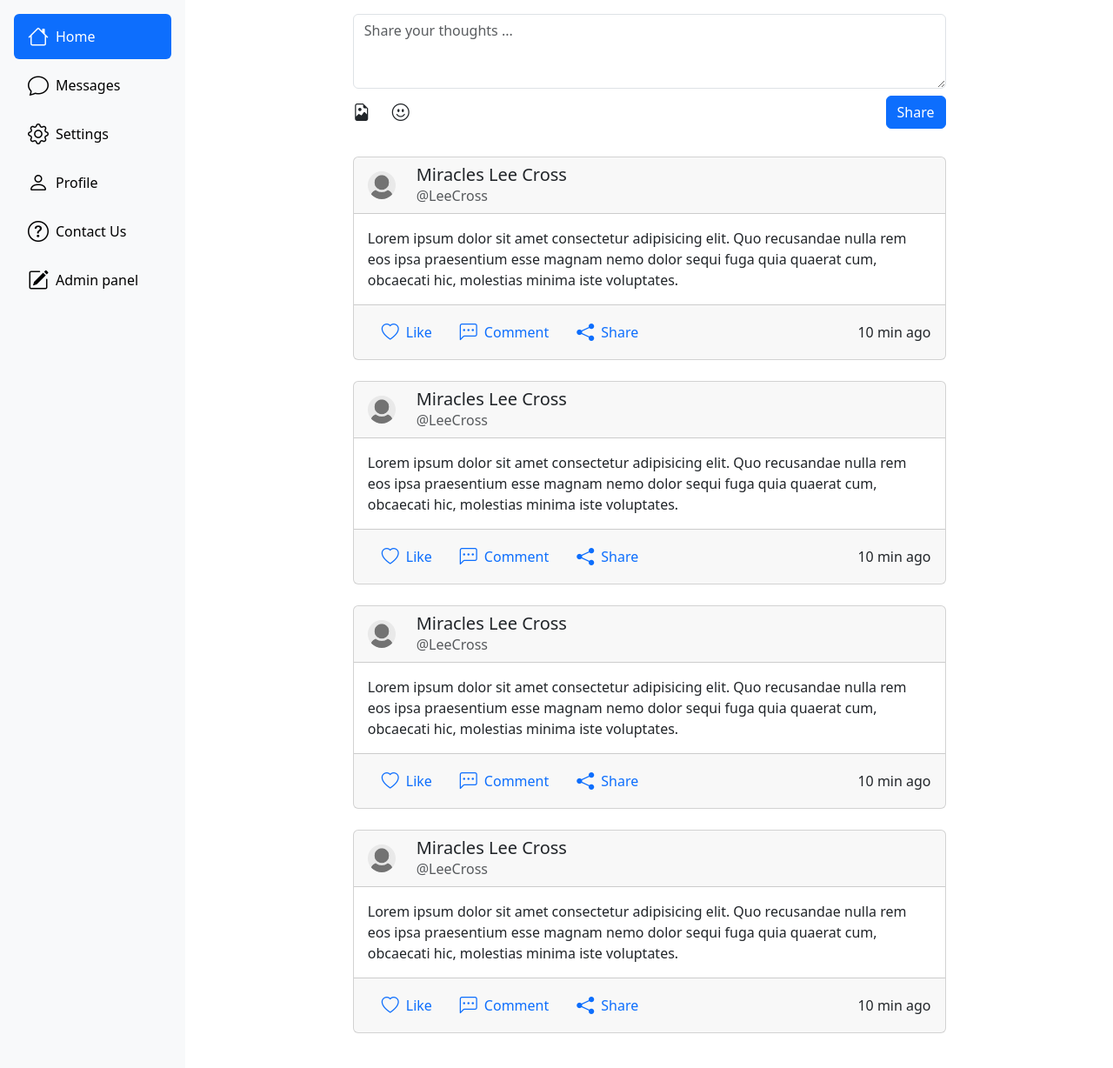
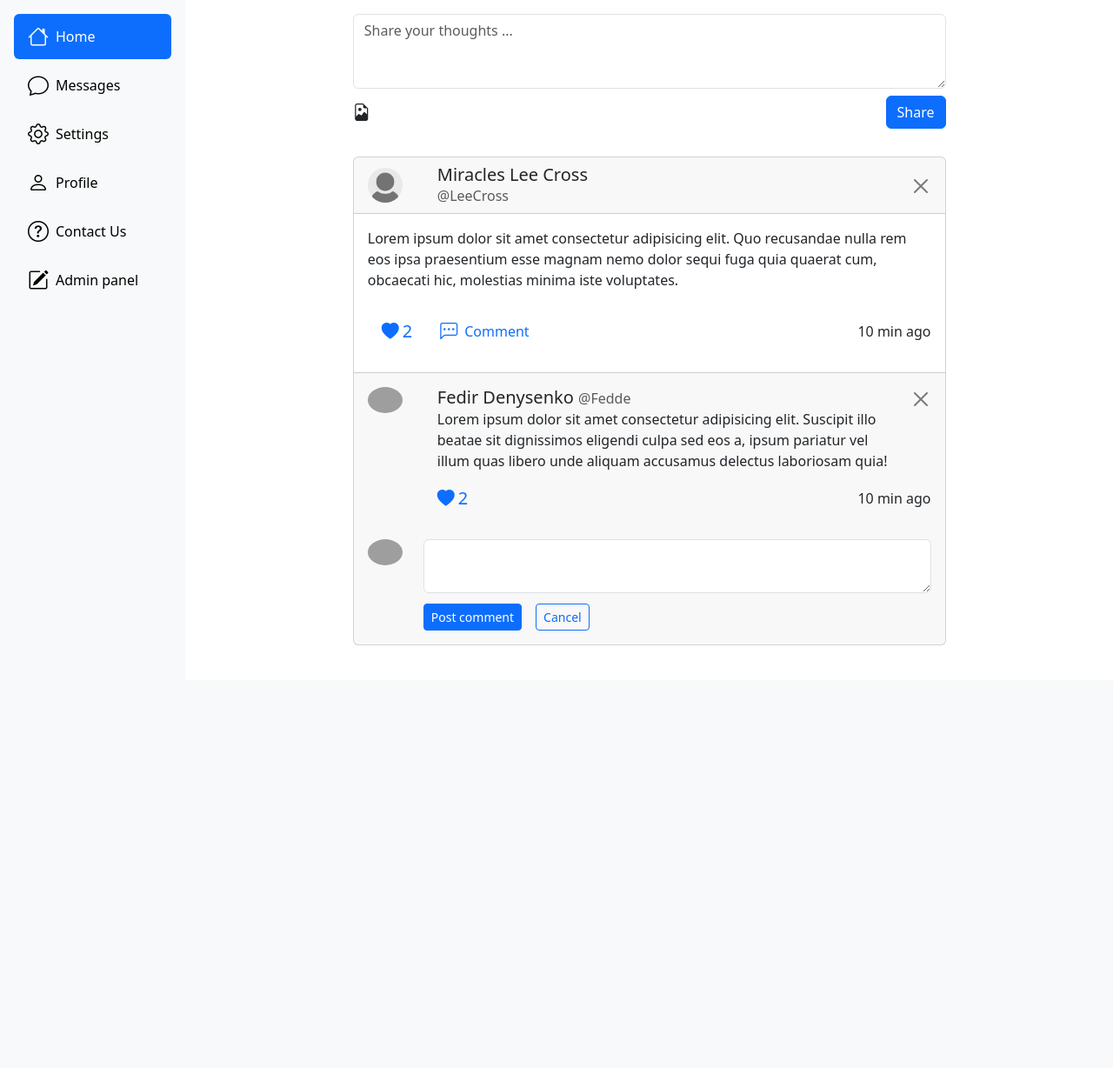
Before and after one commit to FriFeb/social-media-connect-hub, a Node server app: page /home/ in a window 1280 px wide. Shown: the part 78-1306 px from the top of the page at 87% size. After the commit the page ends 820 px from the top, so only its background shows below. Run offline with Node 20, Linux system fonts and the light colour scheme; some libraries are stand-ins or nearby versions; grey boxes are pictures that could not be loaded.

Commit message:
feat: enhance post/comments section

```diff
--- a/src/index.js
+++ b/src/index.js
@@ -26,12 +26,7 @@ app.listen(port, () => {
 
 /*
 TODO:
-
-  - add the ability to view users, posts, forms details for admin
-  - comment section on post
   - show different users
-  + page layout block
 
   - Add form validation
-
 */
--- a/src/views/home.pug
+++ b/src/views/home.pug
@@ -28,112 +28,64 @@ block content
           .col-12.mb-2
             textarea.form-control(rows="3" placeholder='Share your thoughts ...')
           .col-auto
-            label(for="inputFile" style={cursor: "pointer"})
-                i.fs-5.bi-file-earmark-image
+            label#labelInputFile(for="inputFile" style={cursor: "pointer"})
+              i.fs-5.bi-file-earmark-image
             input#inputFile.form-control(type='file' hidden)
-          .col-auto
-            button(type="button").btn.p-0
-              i.fs-5.bi-emoji-smile
           .col-auto.ms-auto
             button.btn.btn-primary Share
         .flex-fill.pt-3
           .card.mb-3.mb-lg-4
             .card-header
               .row.align-items-center
-                .col-2.col-xl-1
-                  img.img-fluid.rounded-circle.me-3(width='40px' src='/avatars/default_user_avatar.jpeg' alt='')
+                .col-auto
+                  img.rounded-circle.me-3(width='40px' src='/avatars/default_user_avatar.jpeg' alt='')
                 .col
                   .h5.m-0 Miracles Lee Cross
                   .text-muted @LeeCross
+                .col-auto
+                  button.btn.btn-close
             .card-body
-              .card-text Lorem ipsum dolor sit amet consectetur adipisicing elit. Quo recusandae nulla rem eos ipsa praesentium esse magnam nemo dolor sequi fuga quia quaerat cum, obcaecati hic, molestias minima iste voluptates.
-            .card-footer
+              .card-text.mb-3 Lorem ipsum dolor sit amet consectetur adipisicing elit. Quo recusandae nulla rem eos ipsa praesentium esse magnam nemo dolor sequi fuga quia quaerat cum, obcaecati hic, molestias minima iste voluptates.
               .row.align-items-center
                 .col
                   .nav
-                    a.nav-link.d-flex.align-items-center(href='')
-                      i.fs-5.bi-heart
-                      span.d-none.d-md-inline.ms-2 Like
-                    a.nav-link.d-flex.align-items-center(href='')
+                    a.nav-link.d-flex.align-items-center.p-2.p-sm-3(href='')
+                      i.fs-5.bi-heart-fill.me-1
+                      span.fs-5 2
+                    a.nav-link.d-flex.align-items-center.p-2.p-sm-3(href='')
                       i.fs-5.bi-chat-left-dots
-                      span.d-none.d-md-inline.ms-2 Comment
-                    a.nav-link.d-flex.align-items-center(href='')
-                      i.fs-5.bi-share-fill
-                      span.d-none.d-md-inline.ms-2 Share
+                      span.d-none.d-sm-inline.ms-2 Comment
                 .col-auto
                   span 10 min ago
-          .card.mb-3.mb-lg-4
-            .card-header
-              .row.align-items-center
-                .col-2.col-xl-1
-                  img.img-fluid.rounded-circle.me-3(width='40px' src='/avatars/default_user_avatar.jpeg' alt='')
-                .col
-                  .h5.m-0 Miracles Lee Cross
-                  .text-muted @LeeCross
-            .card-body
-              .card-text Lorem ipsum dolor sit amet consectetur adipisicing elit. Quo recusandae nulla rem eos ipsa praesentium esse magnam nemo dolor sequi fuga quia quaerat cum, obcaecati hic, molestias minima iste voluptates.
-            .card-footer
-              .row.align-items-center
-                .col
-                  .nav
-                    a.nav-link.d-flex.align-items-center(href='')
-                      i.fs-5.bi-heart
-                      span.d-none.d-md-inline.ms-2 Like
-                    a.nav-link.d-flex.align-items-center(href='')
-                      i.fs-5.bi-chat-left-dots
-                      span.d-none.d-md-inline.ms-2 Comment
-                    a.nav-link.d-flex.align-items-center(href='')
-                      i.fs-5.bi-share-fill
-                      span.d-none.d-md-inline.ms-2 Share
-                .col-auto
-                  span 10 min ago
-          .card.mb-3.mb-lg-4
-            .card-header
-              .row.align-items-center
-                .col-2.col-xl-1
-                  img.img-fluid.rounded-circle.me-3(width='40px' src='/avatars/default_user_avatar.jpeg' alt='')
-                .col
-                  .h5.m-0 Miracles Lee Cross
-                  .text-muted @LeeCross
-            .card-body
-              .card-text Lorem ipsum dolor sit amet consectetur adipisicing elit. Quo recusandae nulla rem eos ipsa praesentium esse magnam nemo dolor sequi fuga quia quaerat cum, obcaecati hic, molestias minima iste voluptates.
-            .card-footer
-              .row.align-items-center
-                .col
-                  .nav
-                    a.nav-link.d-flex.align-items-center(href='')
-                      i.fs-5.bi-heart
-                      span.d-none.d-md-inline.ms-2 Like
-                    a.nav-link.d-flex.align-items-center(href='')
-                      i.fs-5.bi-chat-left-dots
-                      span.d-none.d-md-inline.ms-2 Comment
-                    a.nav-link.d-flex.align-items-center(href='')
-                      i.fs-5.bi-share-fill
-                      span.d-none.d-md-inline.ms-2 Share
-                .col-auto
-                  span 10 min ago
-          .card.mb-3.mb-lg-4
-            .card-header
-              .row.align-items-center
-                .col-2.col-xl-1
-                  img.img-fluid.rounded-circle.me-3(width='40px' src='/avatars/default_user_avatar.jpeg' alt='')
-                .col
-                  .h5.m-0 Miracles Lee Cross
-                  .text-muted @LeeCross
-            .card-body
-              .card-text Lorem ipsum dolor sit amet consectetur adipisicing elit. Quo recusandae nulla rem eos ipsa praesentium esse magnam nemo dolor sequi fuga quia quaerat cum, obcaecati hic, molestias minima iste voluptates.
-            .card-footer
-              .row.align-items-center
-                .col
-                  .nav
-                    a.nav-link.d-flex.align-items-center(href='')
-                      i.fs-5.bi-heart
-                      span.d-none.d-md-inline.ms-2 Like
-                    a.nav-link.d-flex.align-items-center(href='')
-                      i.fs-5.bi-chat-left-dots
-                      span.d-none.d-md-inline.ms-2 Comment
-                    a.nav-link.d-flex.align-items-center(href='')
-                      i.fs-5.bi-share-fill
-                      span.d-none.d-md-inline.ms-2 Share
-                .col-auto
-                  span 10 min ago
+            .card-footer.p-3
+                .row.mb-3
+                  .col-auto
+                    img.rounded-circle.me-3(width='40px' src='https://i.imgur.com/RpzrMR2.jpg' alt='')
+                  .col.row
+                    .col-12
+                      span.h5.m-0 Fedir Denysenko
+                      span.text-muted @Fedde
+                    .col-12
+                      div Lorem ipsum dolor sit amet consectetur adipisicing elit. Suscipit illo beatae sit dignissimos eligendi culpa sed eos a, ipsum pariatur vel illum quas libero unde aliquam accusamus delectus laboriosam quia!
+                  .col-auto
+                    button.btn.btn-close
+                  .w-100
+                  .col-auto
+                    img.rounded-circle.opacity-0(width='40px' src='https://i.imgur.com/RpzrMR2.jpg' alt='')
+                  .col
+                    .nav
+                      a.nav-link.d-flex.align-items-center.p-2.p-sm-3(href='')
+                        i.fs-5.bi-heart-fill.me-1
+                        span.fs-5 2
+                  .col-auto.align-content-center
+                      div 10 min ago
+                .row
+                  .col-auto
+                    img.rounded-circle(src='https://i.imgur.com/RpzrMR2.jpg' width='40')
+                  .col.row
+                    .col-12.mb-1
+                      textarea.form-control
+                    .col-12
+                      .mt-2.text-right
+                        button.btn.btn-sm.btn-primary.me-3 Post comment
+                        button.btn.btn-sm.btn-outline-primary Cancel
--- a/src/views/layouts/main-page-layout.pug
+++ b/src/views/layouts/main-page-layout.pug
@@ -20,7 +20,7 @@ html(lang="en")
           a.nav-link(href='/signup')
             button.btn.btn-primary.btn-block.bg-transparent.text-body.py-2 Sign Up
     .container-fluid
-        .row
+        .row(style={"min-height": "calc(100vh - 78px)"})
           block content
     #adminPanel.modal.fade(tabindex='-1')
       .modal-dialog.modal-fullscreen.modal-dialog-scrollable
```
